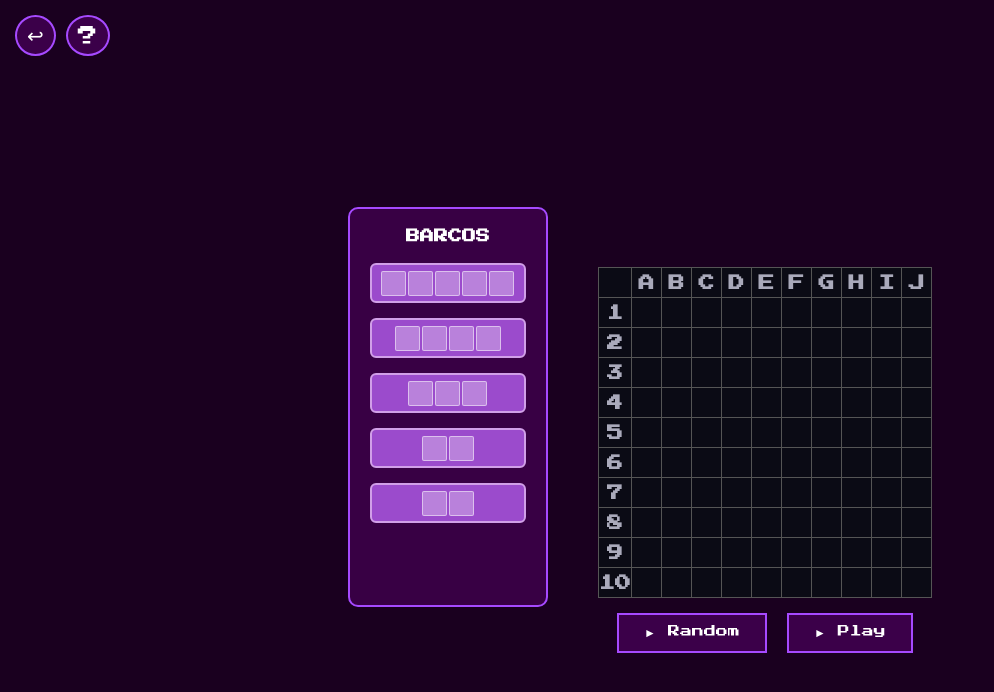
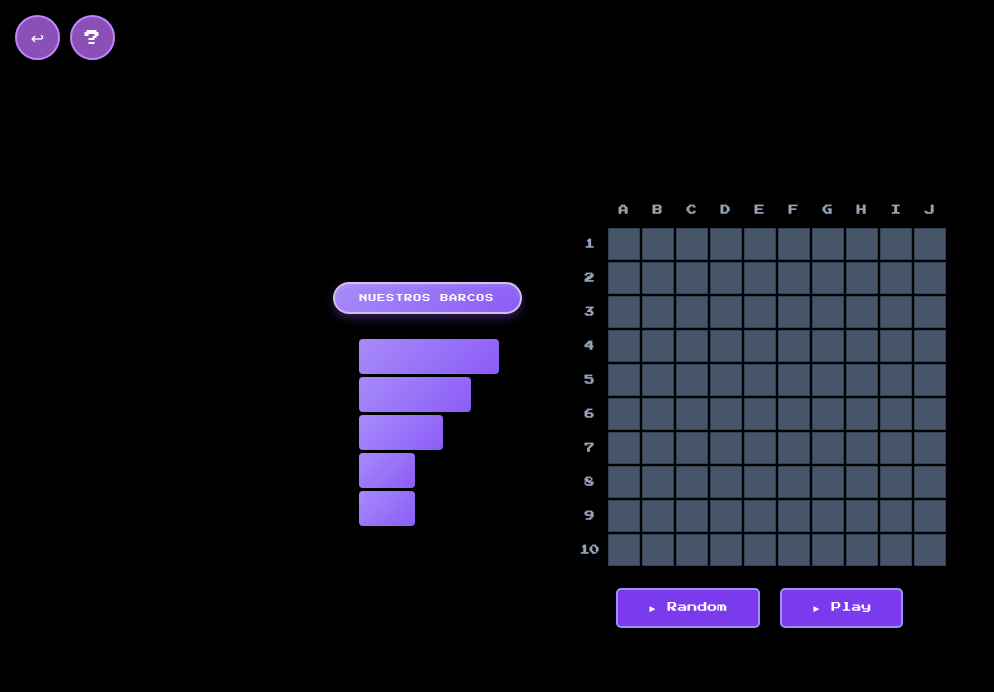
Before and after one commit to YirmanFonecaU/batalla-naval, a React (Vite) app: page /tablero in a window 1280 px wide. Shown: the top 692 px of the page, without its empty margins (0-994 px from the left). Built offline with nearby package versions, Linux system fonts and the light colour scheme.

Commit message:
loby
arreglar el tablero y los barcos

```diff
--- a/src/Style.css
+++ b/src/Style.css
@@ -1,4 +1,8 @@
 @import url('https://fonts.googleapis.com/css2?family=Press+Start+2P&display=swap');
+
+* {
+  font-family: 'Press Start 2P', cursive;
+}
 
 /* Removemos los estilos globales de body */
 
@@ -42,7 +46,7 @@
 
 .tablero-container {
   position: relative;
-  background-color: #1a001f;
+  background-color: #000000;
   height: 100vh;
   color: #fff;
   display: flex;
@@ -61,40 +65,61 @@
 }
 
 .icon-btn {
-  background-color: #3b0049;
+  background-color: #8b4fb8;
   color: #fff;
-  border: 2px solid #a64aff;
-  font-size: 20px;
-  padding: 6px 10px;
+  border: 2px solid #c084fc;
+  font-size: 16px;
+  padding: 10px 15px;
   cursor: pointer;
   border-radius: 50%;
   font-family: 'Press Start 2P', cursive;
+  width: 45px;
+  height: 45px;
+  display: flex;
+  align-items: center;
+  justify-content: center;
+  transition: all 0.3s;
+}
+
+.icon-btn:hover {
+  background-color: #a855f7;
+  transform: scale(1.1);
 }
 
 .rules-box {
   position: absolute;
   top: 80px;
   left: 60px;
-  background-color: rgba(255, 255, 255, 0.85);
+  background-color: rgba(255, 255, 255, 0.95);
   color: #000;
   font-size: 10px;
-  width: 300px;
-  padding: 15px;
+  width: 320px;
+  padding: 20px;
   border-radius: 10px;
+  font-family: 'Press Start 2P', cursive;
+  box-shadow: 0 4px 15px rgba(0, 0, 0, 0.5);
+  line-height: 1.6;
+}
+
+.rules-box ol {
+  padding-left: 20px;
+}
+
+.rules-box li {
+  margin-bottom: 12px;
 }
 
 .grid-container {
-  margin-top: 60px;
   position: relative;
 }
 
 /* Layout principal para caja de barcos y tablero */
 .game-layout {
   display: flex;
-  align-items: flex-start;
+  align-items: center;
   justify-content: center;
   gap: 50px;
-  margin-top: 60px;
+  margin-top: 20px;
 }
 
 /* Sección completa del tablero (tablero + botones) */
@@ -105,55 +130,171 @@
   gap: 20px;
 }
 
-/* Contenedor de barcos disponibles */
+/* Contenedor de barcos disponibles - estilo imagen */
 .ships-dock {
-  background-color: rgba(59, 0, 73, 0.9);
-  padding: 20px;
-  border-radius: 10px;
-  border: 2px solid #a64aff;
-  min-width: 200px;
-  max-width: 250px;
-  min-height: 400px;
+  background-color: #000000;
+  padding: 12px;
+  border-radius: 0;
+  border: none;
+  min-width: 160px;
+  max-width: 160px;
+  display: flex;
+  flex-direction: column;
+  gap: 3px;
+  align-items: flex-start;
 }
 
 .ships-dock h3 {
-  color: #fff;
-  font-size: 14px;
-  margin-bottom: 20px;
+  display: none;
+}
+
+/* Estilos para los barcos individuales en la caja */
+.ship-item {
+  background: linear-gradient(135deg, #a78bfa 0%, #8b5cf6 100%);
+  border: none;
+  margin: 0;
+  cursor: grab;
+  display: block;
+  border-radius: 4px;
+  transition: all 0.2s;
+  padding: 0;
+  box-shadow: 0 2px 4px rgba(0, 0, 0, 0.3);
+}
+
+.ship-item:hover {
+  background: linear-gradient(135deg, #c4b5fd 0%, #a78bfa 100%);
+  transform: scale(1.05);
+  box-shadow: 0 4px 8px rgba(167, 139, 250, 0.5);
+}
+
+.ship-item:active {
+  cursor: grabbing;
+  transform: scale(0.98);
+}
+
+/* Todos los barcos horizontales por defecto */
+.ship-item.horizontal {
+  height: 35px;
+  width: auto;
+}
+
+/* Barcos verticales - más angostos */
+.ship-item.vertical {
+  width: 35px;
+  height: auto;
+}
+
+/* Segmentos de barco - OCULTOS, el barco es un bloque sólido */
+.ship-segments {
+  display: none;
+}
+
+/* Tamaños específicos según el tamaño del barco */
+.ship-item[data-ship-size="5"].horizontal {
+  width: 140px;
+}
+
+.ship-item[data-ship-size="4"].horizontal {
+  width: 112px;
+}
+
+.ship-item[data-ship-size="3"].horizontal {
+  width: 84px;
+}
+
+.ship-item[data-ship-size="2"].horizontal {
+  width: 56px;
+}
+
+.ship-item[data-ship-size="5"].vertical {
+  height: 140px;
+}
+
+.ship-item[data-ship-size="4"].vertical {
+  height: 112px;
+}
+
+.ship-item[data-ship-size="3"].vertical {
+  height: 84px;
+}
+
+.ship-item[data-ship-size="2"].vertical {
+  height: 56px;
+}
+
+.all-placed {
+  color: #e9d5ff;
+  font-size: 7px;
   text-align: center;
-  text-transform: uppercase;
+  margin-top: 8px;
+  font-family: 'Press Start 2P', cursive;
 }
 
 /* Botones debajo del tablero */
 .board-buttons {
   display: flex;
   gap: 20px;
+  justify-content: center;
 }
 
-.all-placed {
-  color: #d19fe8;
-  font-size: 10px;
-  text-align: center;
-  margin-top: 20px;
-  font-style: italic;
+/* Tablero con etiquetas FUERA de la cuadrícula */
+/* Tablero con etiquetas FUERA de la cuadrícula */
+.board {
+  border-collapse: separate;
+  border-spacing: 2px;
+  background-color: transparent;
+  padding: 0;
 }
 
-.board {
-  border-collapse: collapse;
-  background-color: #0b0b15;
+/* Etiquetas de columnas (A, B, C...) */
+.board thead th {
+  border: none;
+  width: 32px;
+  height: 32px;
+  text-align: center;
+  color: #94a3b8;
+  font-family: 'Press Start 2P', cursive;
+  font-size: 10px;
+  background-color: transparent;
+  padding: 0;
+  vertical-align: middle;
 }
 
-.board th,
+/* Primera celda vacía (esquina superior izquierda) */
+.board thead th:first-child {
+  background-color: transparent;
+  border: none;
+  width: 32px;
+  height: 32px;
+}
+
+/* Etiquetas de filas (1, 2, 3...) */
+.board tbody th {
+  border: none;
+  width: 32px;
+  height: 32px;
+  text-align: center;
+  color: #94a3b8;
+  font-family: 'Press Start 2P', cursive;
+  font-size: 10px;
+  background-color: transparent;
+  padding: 0;
+  vertical-align: middle;
+}
+
+/* Celdas del tablero (la cuadrícula 10x10) */
 .board td {
-  border: 1px solid #555;
-  width: 30px;
-  height: 30px;
+  border: 1px solid #334155;
+  width: 32px;
+  height: 32px;
   text-align: center;
-  color: #aab;
+  background-color: #475569;
   font-family: 'Press Start 2P', cursive;
   position: relative;
   transition: background-color 0.2s;
+  padding: 0;
 }
+
 
 /* Estilos para las celdas ocupadas y preview */
 .board td.occupied {
@@ -170,116 +311,95 @@
   border: 2px solid #ff0000;
 }
 
-
-/* Estilos para los barcos individuales en la caja */
-.ship-item {
-  background-color: #9b4bcc;
-  border: 2px solid #d19fe8;
-  margin: 15px 0;
-  cursor: grab;
-  display: flex;
-  align-items: center;
-  justify-content: center;
-  border-radius: 6px;
-  transition: all 0.2s;
-  padding: 5px;
-}
-
-.ship-item:hover {
-  background-color: #b55ee0;
-  transform: scale(1.05);
-  box-shadow: 0 4px 15px rgba(155, 75, 204, 0.4);
-}
-
-.ship-item:active {
-  cursor: grabbing;
-}
-
-.ship-item.horizontal {
-  min-height: 40px;
-  width: 100%;
-}
-
-.ship-item.vertical {
-  min-width: 40px;
-  height: auto;
-  flex-direction: column;
-}
-
-/* Segmentos de barco */
-.ship-segments {
-  display: flex;
-  gap: 2px;
-}
-
-.ship-item.vertical .ship-segments {
-  flex-direction: column;
-}
-
-.ship-segment {
-  background-color: rgba(255, 255, 255, 0.3);
-  border: 1px solid rgba(255, 255, 255, 0.5);
-  border-radius: 2px;
-}
-
-.ship-item.horizontal .ship-segment {
-  width: 25px;
-  height: 25px;
-}
-
-.ship-item.vertical .ship-segment {
-  width: 25px;
-  height: 25px;
-}
-
 /* Overlay para barcos colocados en el tablero */
 .ships-overlay {
   position: absolute;
   top: 0;
   left: 0;
   pointer-events: none;
+  width: 100%;
+  height: 100%;
 }
 
 .ship-placed {
   position: absolute;
-  background-color: #9b4bcc;
-  border: 2px solid #d19fe8;
-  border-radius: 4px;
+  background: linear-gradient(135deg, #a78bfa 0%, #8b5cf6 100%);
+  border: none;
+  border-radius: 3px;
   cursor: grab;
   transition: all 0.2s;
   z-index: 10;
   pointer-events: all;
+  box-shadow: 0 2px 6px rgba(139, 92, 246, 0.6);
 }
 
 .ship-placed:hover {
-  background-color: #b55ee0;
-  transform: scale(1.05);
-  box-shadow: 0 4px 15px rgba(155, 75, 204, 0.4);
+  background: linear-gradient(135deg, #c4b5fd 0%, #a78bfa 100%);
+  transform: scale(1.02);
+  box-shadow: 0 4px 10px rgba(139, 92, 246, 0.8);
+}
+.ships-section {
+  display: flex;
+  flex-direction: column;
+  align-items: center;
+  gap: 8px;
+}
+
+.ships-header-btn {
+ background: linear-gradient(135deg, #a78bfa 0%, #8b5cf6 100%);  border: 2px solid #d4c1e7;
+  border-radius: 25px;
+  color: #ffffff;
+  font-family: 'Press Start 2P', cursive;
+  font-size: 8px;
+  padding: 10px 25px;
+  text-transform: uppercase;
+  letter-spacing: 1px;
+  cursor: default;
+  box-shadow: 0 4px 10px rgba(124, 75, 209, 0.4), inset 0 2px 4px rgba(255, 255, 255, 0.1);
+  margin-bottom: 5px;
+  min-width: 160px;
+  text-align: center;
+}
+
+/* Contenedor de barcos disponibles - estilo imagen */
+.ships-dock {
+  background-color: #000000;
+  padding: 12px;
+  border-radius: 0;
+  border: none;
+  min-width: 160px;
+  max-width: 160px;
+  display: flex;
+  flex-direction: column;
+  gap: 3px;
+  align-items: flex-start;
 }
 
 .ship-placed:active {
   cursor: grabbing;
+  transform: scale(0.98);
 }
-
 .action-btn {
-  background-color: #3b0049;
-  border: 2px solid #a64aff;
+  background-color: #7c3aed;
+  border: 2px solid #a78bfa;
   color: white;
-  padding: 10px 25px;
-  font-size: 12px;
+  padding: 12px 30px;
+  font-size: 10px;
   cursor: pointer;
   transition: 0.3s;
   font-family: 'Press Start 2P', cursive;
+  border-radius: 5px;
 }
 
 .action-btn:hover {
-  background-color: #5a0072;
+  background-color: #8b5cf6;
+  transform: scale(1.05);
 }
 
 /* Estilos para la página de juego */
 .game-container {
   position: relative;
-  background-color: #1a001f;
+  background-color: #000000;
   height: 100vh;
   color: #fff;
   display: flex;
@@ -297,20 +417,14 @@
   margin-top: 40px;
 }
 
-.board-section {
-  display: flex;
-  flex-direction: column;
-  align-items: center;
-  gap: 15px;
-}
-
 .board-title {
-  color: #d19fe8;
+  color: #c084fc;
   font-size: 16px;
   text-align: center;
   text-transform: uppercase;
   margin-bottom: 10px;
   text-shadow: 2px 2px #000;
+  font-family: 'Press Start 2P', cursive;
 }
 
 .game-board {
@@ -369,7 +483,8 @@
   bottom: 40px;
   left: 50%;
   transform: translateX(-50%);
-  color: #d19fe8;
+  color: #c084fc;
   font-size: 12px;
   text-align: center;
+  font-family: 'Press Start 2P', cursive;
 }
--- a/src/Tablero.jsx
+++ b/src/Tablero.jsx
@@ -214,8 +214,9 @@ export default function Tablero() {
 
       <div className="game-layout">
   {/* Caja de barcos a la izquierda */}
+  <div className="ships-section">
+    <button className="ships-header-btn">NUESTROS BARCOS</button>
     <div className="ships-dock">
-          <h3>Barcos</h3>
       {ships.filter(ship => !ship.placed).map(ship => (
         <div
           key={ship.id}
@@ -236,6 +237,8 @@ export default function Tablero() {
         <p className="all-placed">Todos los barcos colocados</p>
       )}
     </div>
+  </div>
+
 
         {/* Tablero en el centro con botones debajo */}
         <div className="board-section">
@@ -282,20 +285,21 @@ export default function Tablero() {
             </table>
 
             {/* Barcos colocados en el tablero */}
+            {/* Barcos colocados en el tablero */}
             <div className="ships-overlay">
               {ships.map(ship => {
                 if (!ship.placed) return null;
 
                 // Calcular posición pixel basada en la posición del grid
-                const cellSize = 30;
-                const boardStartX = 30; // Ajuste para las etiquetas de fila
-                const boardStartY = 30; // Ajuste para las etiquetas de columna
+                const cellSize = 34; // 32px de celda + 2px de border-spacing
+                const boardStartX = 32; // Ajuste para las etiquetas de fila (ancho del th)
+                const boardStartY = 32; // Ajuste para las etiquetas de columna (altura del th)
 
-                const pixelX = boardStartX + ship.col * cellSize;
-                const pixelY = boardStartY + ship.row * cellSize;
+                const pixelX = boardStartX + ship.col * cellSize + 1;
+                const pixelY = boardStartY + ship.row * cellSize + 1;
 
-                const width = ship.orientation === 'horizontal' ? ship.size * cellSize : cellSize;
-                const height = ship.orientation === 'horizontal' ? cellSize : ship.size * cellSize;
+                const width = ship.orientation === 'horizontal' ? ship.size * cellSize - 2 : cellSize - 2;
+                const height = ship.orientation === 'horizontal' ? cellSize - 2 : ship.size * cellSize - 2;
 
                 return (
                   <div
```
Lines whose indentation alone changed are shown as unchanged.
